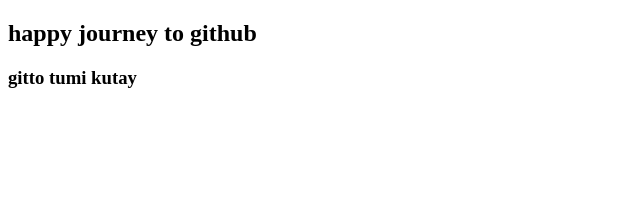
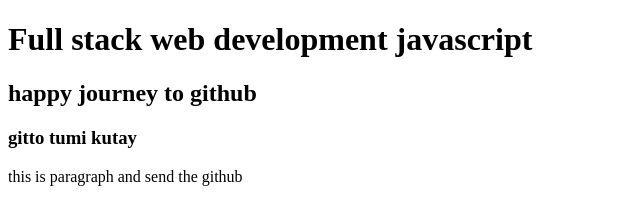
Before and after one commit to bipulnath1234/File-send-to-new-ripo, a plain HTML site: page index.html in a window 1280 px wide. Shown: the whole page, without its empty margins (0-640 px from the left). Drawn offline with Linux system fonts and the light colour scheme.

Commit message:
text send to github

```diff
--- a/index.html
+++ b/index.html
@@ -7,7 +7,9 @@
     <title>Git hub</title>
 </head>
 <body>
+    <h1>Full stack web development javascript</h1>
     <h2>happy journey to github</h2>
     <h3>gitto tumi kutay </h3>
+    <p>this is paragraph and send the github</p>
 </body>
 </html>
```
